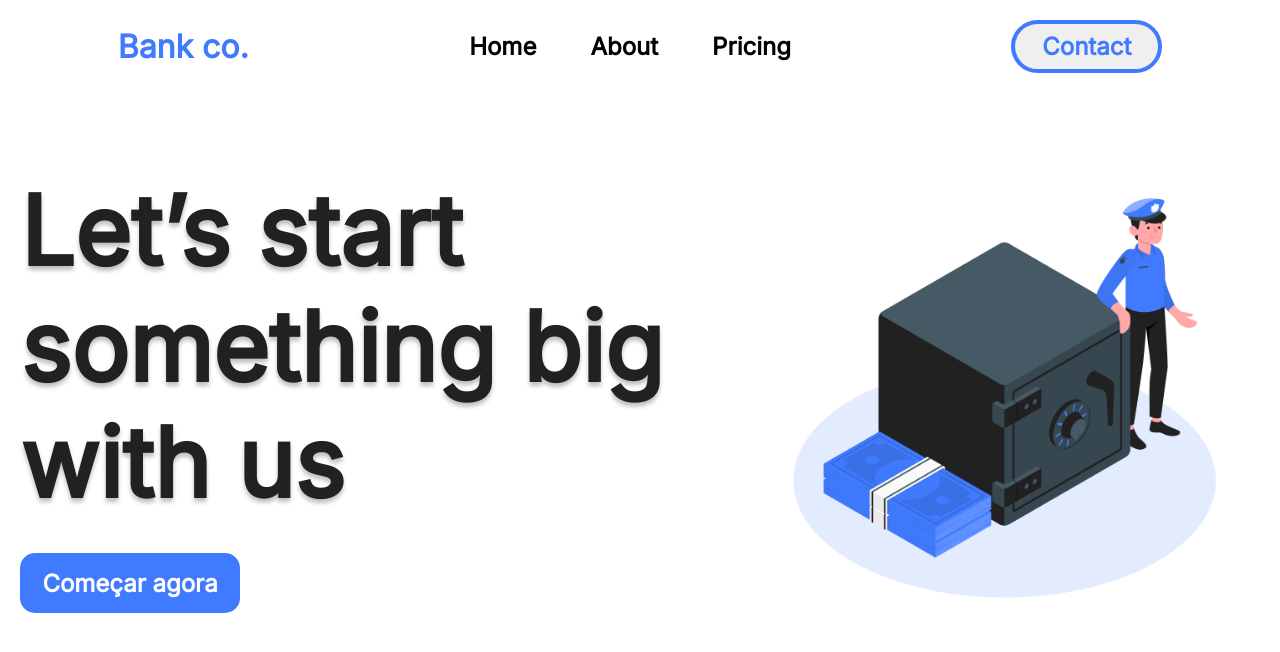
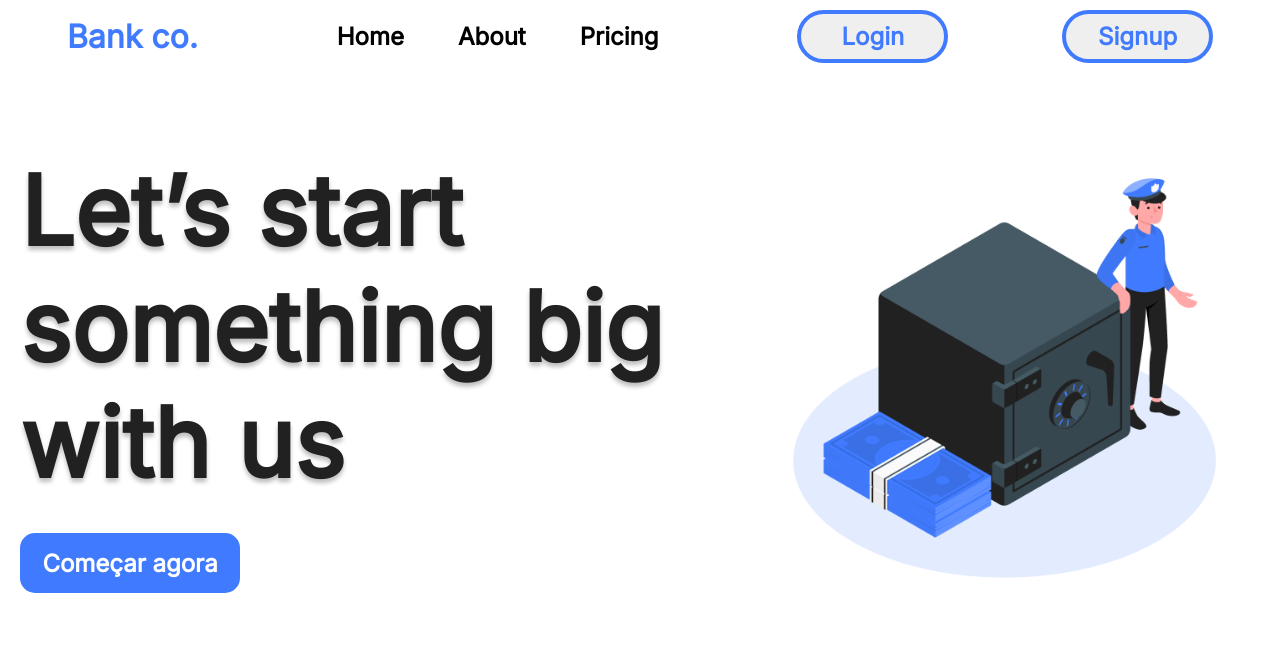
Before and after one commit to rafabarboz4/Projeto-landing-page, a plain HTML site: page index.html in a window 1280 px wide. Drawn offline with Linux system fonts and the light colour scheme.

Commit message:
novo botao

```diff
--- a/index.html
+++ b/index.html
@@ -15,7 +15,8 @@
             <a class="cabecalho-menu-item">About</a>
             <a class="cabecalho-menu-item">Pricing</a>
         </nav>
-        <button class="cabecalho-menu-botao">Contact</button>
+        <button class="cabecalho-menu-login">Login</button>
+        <button class="cabecalho-menu-signup">Signup</button>
     </header>
 
     <main class="conteudo">
--- a/style.css
+++ b/style.css
@@ -14,11 +14,11 @@ body{
     display: flex;
     flex-direction: row;
     align-items: center;
-    padding: 20px;
+    padding: 10px;
     justify-content: space-around;
 }
 
-.cabecalho-menu-botao{
+.cabecalho-menu-login{
     /*Estilo do botao*/
     border: 4px solid #407BFF;
     Width: 151px;
@@ -29,7 +29,19 @@ body{
     font-weight: 700;
     font-size: 24px;
     color: #407BFF;
+}
 
+.cabecalho-menu-signup{
+    /*Estilo do botao*/
+    border: 4px solid #407BFF;
+    Width: 151px;
+    Height: 53px;
+    border-radius: 30px;
+    /*Estilo da fonte*/
+    font-family: 'Inter';
+    font-weight: 700;
+    font-size: 24px;
+    color: #407BFF;
 }
 
 .cabecalho-nome{
```
